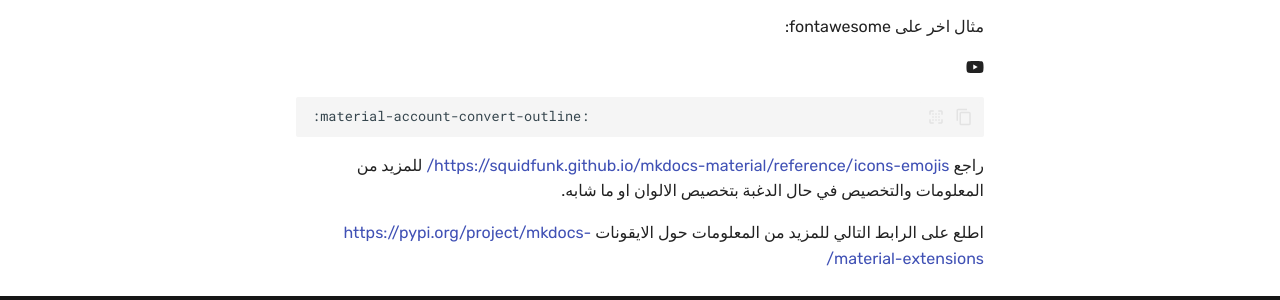
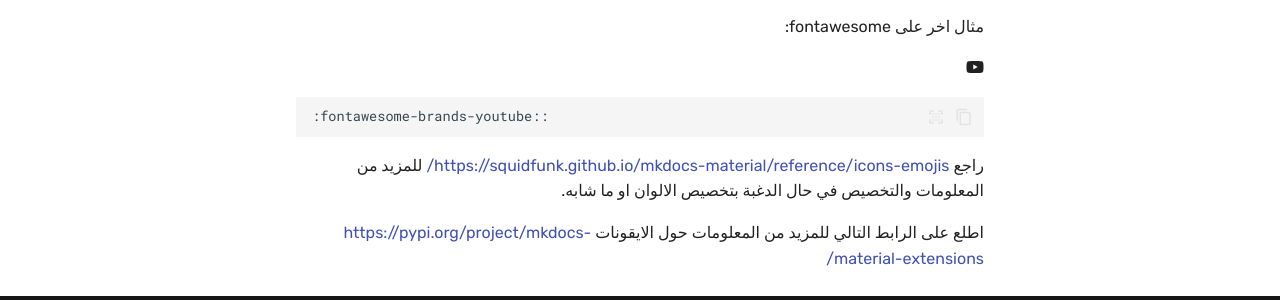
Before and after one commit to Extendy/mkdocs-arabic-skelton, an MkDocs documentation site: the page built from docs/icons.md, in a window 1280 px wide and 1280 px high. Shown: the part 940-1240 px from the top of the window. Built offline with MkDocs 1.6.1 and Material for MkDocs 9.7.7, drawn with Linux system fonts in a browser that asks for light colours; comment, search, counter and statistics services are not loaded.

Commit message:
Update icons.md
Signed-off-by: Mohammed AlShannaq <mshannaq@users.noreply.github.com>

````diff
--- a/docs/icons.md
+++ b/docs/icons.md
@@ -46,7 +46,7 @@
 :fontawesome-brands-youtube:
 
 ```
-:material-account-convert-outline:
+:fontawesome-brands-youtube::
 ```
 
 راجع [https://squidfunk.github.io/mkdocs-material/reference/icons-emojis/](https://squidfunk.github.io/mkdocs-material/reference/icons-emojis/) للمزيد من المعلومات والتخصيص في حال الدغبة بتخصيص الالوان او ما شابه.
````
